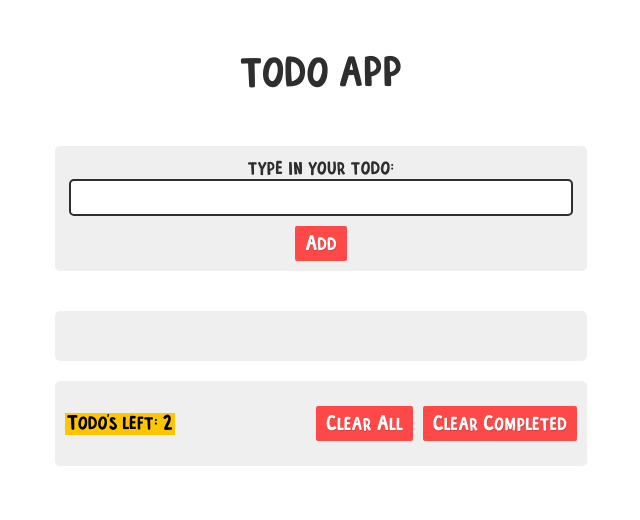
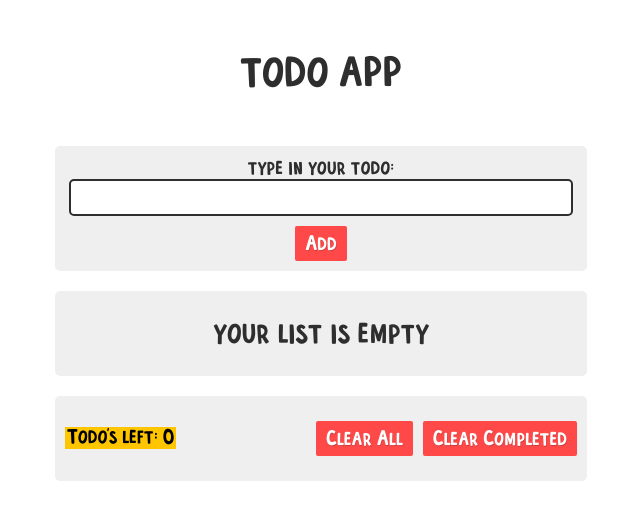
Before and after one commit to tosia921/todo-react-reduxtoolkit, a React (Create React App) app: page / in a window 1280 px wide. Shown: the top 520 px of the page, without its empty margins (319-959 px from the left). Built offline with nearby package versions, Linux system fonts and the light colour scheme.

Commit message:
added functionality to the ActionMenuBottom to clear all or completed todo's, also display's number of uncompleted todo's. TodoContainer displays message if there is no todo's.

```diff
--- a/src/components/ActionMenuBottom.js
+++ b/src/components/ActionMenuBottom.js
@@ -1,17 +1,22 @@
 import React from 'react';
 import styled from 'styled-components';
+import { useDispatch, useSelector } from 'react-redux';
+import { clearAllTodos, clearCompletedTodos } from '../redux/todo/todoSlice';
 
 const ActionMenuBottom = () => {
-    const handleClearAll = () => {};
-    const handleClearCompleted = () => {};
+    const dispatch = useDispatch();
+
+    const todos = useSelector((state) => state.todos.todosArray);
+    const TodosLeft = todos.filter((todo) => todo.completed !== true).length;
+
     return (
         <ActiveMenuContainer>
-            <mark>Todo's left: 2</mark>
+            <mark>Todo's left: {TodosLeft}</mark>
             <div className="clear-buttons">
-                <button className="button-left" type="button" onClick={handleClearAll}>
+                <button className="button-left" type="button" onClick={() => dispatch(clearAllTodos())}>
                     Clear All
                 </button>
-                <button type="button" onClick={handleClearCompleted}>
+                <button type="button" onClick={() => dispatch(clearCompletedTodos())}>
                     Clear Completed
                 </button>
             </div>
--- a/src/components/Input.js
+++ b/src/components/Input.js
@@ -44,7 +44,6 @@ const StyledInput = styled.div`
     padding: 1rem;
     background-color: var(--grey);
     border-radius: 5px;
-    margin-bottom: 2rem;
 
     form {
         width: 40vw;
--- a/src/components/TodosContainer.js
+++ b/src/components/TodosContainer.js
@@ -8,9 +8,13 @@ const TodosContainer = () => {
 
     return (
         <StyledTodoContainer>
-            {todos.map((todo) => (
-                <SingleTodo key={todo.id} content={todo.content} id={todo.id} completed={todo.completed} />
-            ))}
+            {todos.length > 0 ? (
+                todos.map((todo) => (
+                    <SingleTodo key={todo.id} content={todo.content} id={todo.id} completed={todo.completed} />
+                ))
+            ) : (
+                <h2>your list is empty</h2>
+            )}
         </StyledTodoContainer>
     );
 };
@@ -18,7 +22,7 @@ const TodosContainer = () => {
 export default TodosContainer;
 
 const StyledTodoContainer = styled.ul`
-    height: fit-content;
+    min-height: 3rem;
     width: 40vw;
     background-color: var(--grey);
     padding: 2.5rem 1rem;
--- a/src/redux/todo/todoSlice.js
+++ b/src/redux/todo/todoSlice.js
@@ -26,9 +26,15 @@ export const todoSlice = createSlice({
                 );
             }
         },
+        clearAllTodos: (state) => {
+            state.todosArray = [];
+        },
+        clearCompletedTodos: (state) => {
+            state.todosArray = state.todosArray.filter((todo) => todo.completed !== true);
+        },
     },
 });
 
-export const { addTodo, removeTodo, completedTodo } = todoSlice.actions;
+export const { addTodo, removeTodo, completedTodo, clearAllTodos, clearCompletedTodos } = todoSlice.actions;
 
 export default todoSlice.reducer;
```
